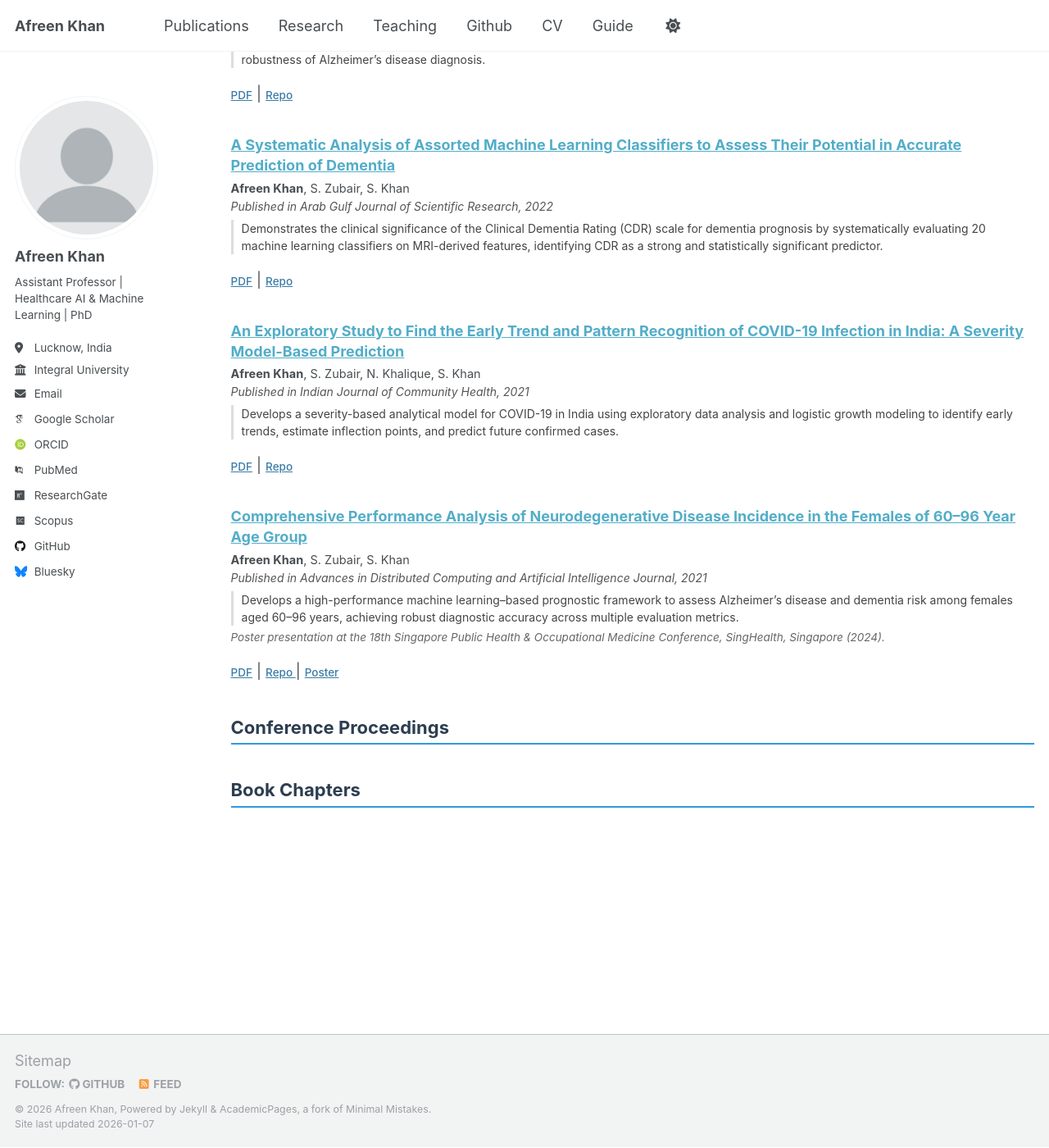
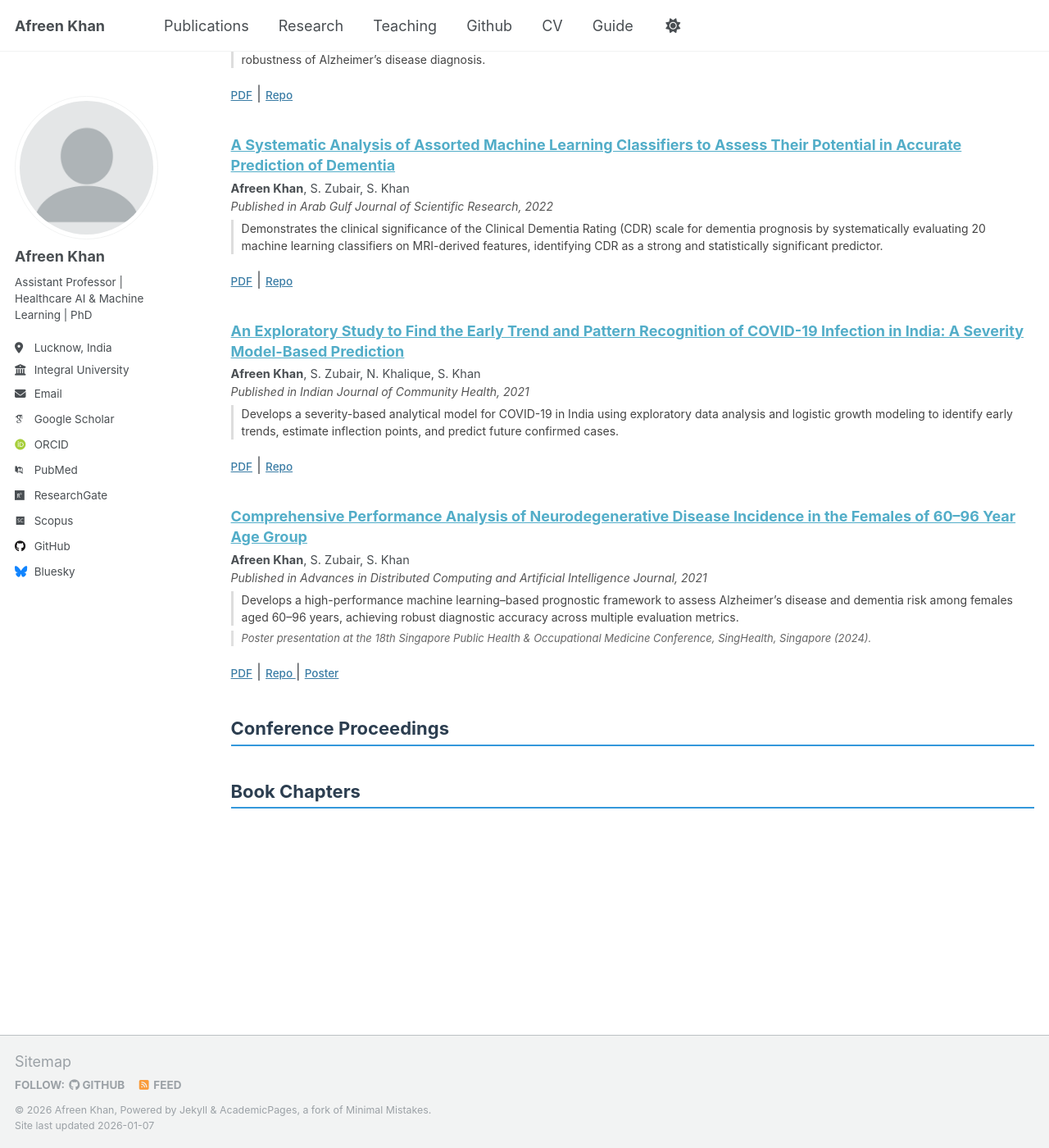
Before and after one commit to afreen-kh/afreen-kh.github.io, a Jekyll site: the page built from _pages/publications.html, in a window 1280 px wide and 1400 px high, scrolled down 995 px. Shown: the whole window at 82% size. Built offline with Jekyll 4.4.1, drawn with Linux system fonts in a browser that asks for light colours; some web fonts are replaced; a script that is not in the unit is left out.

Commit message:
Update custom.css

```diff
--- a/assets/css/custom.css
+++ b/assets/css/custom.css
@@ -67,8 +67,10 @@
 }
 
 .pub-presentation {
-  font-size: 13.5px;
+  margin-top: 6px;
+  font-size: 13px;
   color: #666;
-  margin-top: 4px;
   font-style: italic;
+  padding-left: 10px;
+  border-left: 3px solid #e0e0e0;
 }
```
